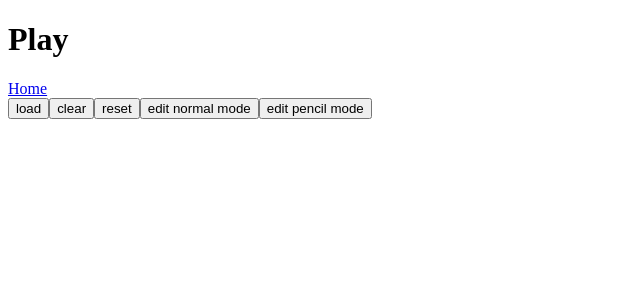
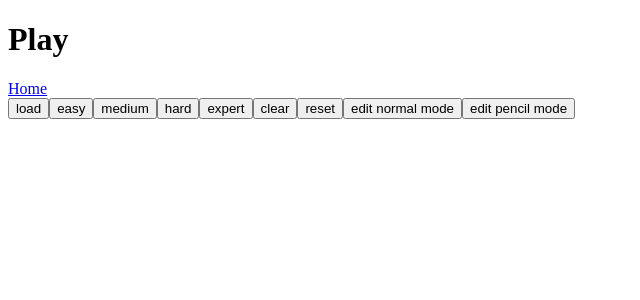
Before and after one commit to senorita-dev/sudoku-platform, a React (Vite) app: page /play in a window 1280 px wide. Shown: the top 300 px of the page, without its empty margins (0-640 px from the left). Built offline with nearby package versions, Linux system fonts and the light colour scheme.

Commit message:
add loading of custom difficulties

```diff
--- a/src/pages/Play/index.tsx
+++ b/src/pages/Play/index.tsx
@@ -11,7 +11,11 @@ function Play() {
       <h1 className="text-4xl font-bold">Play</h1>
       <Link to="/">Home</Link>
       <div className="flex gap-4">
-        <button onClick={() => dispatch({ type: 'LOAD' })}>load</button>
+        <button onClick={() => dispatch({ type: 'LOAD', payload: null })}>load</button>
+        <button onClick={() => dispatch({ type: 'LOAD', payload: 'easy' })}>easy</button>
+        <button onClick={() => dispatch({ type: 'LOAD', payload: 'medium' })}>medium</button>
+        <button onClick={() => dispatch({ type: 'LOAD', payload: 'hard' })}>hard</button>
+        <button onClick={() => dispatch({ type: 'LOAD', payload: 'expert' })}>expert</button>
         <button onClick={() => dispatch({ type: 'CLEAR' })}>clear</button>
         <button onClick={() => dispatch({ type: 'RESET' })}>reset</button>
         <button onClick={() => dispatch({ type: 'SET_EDIT_MODE', payload: 'normal' })}>edit normal mode</button>
--- a/src/store/sudokuStore.ts
+++ b/src/store/sudokuStore.ts
@@ -5,6 +5,7 @@ import { Difficulty } from 'sudoku-gen/dist/types/difficulty.type'
 
 interface LoadAction {
   type: 'LOAD'
+  payload: Difficulty | null
 }
 interface ClearAction {
   type: 'CLEAR'
@@ -78,7 +79,7 @@ const initialState: SudokuState = savedState ? JSON.parse(savedState) : defaultS
 export function sudokuReducer(state = initialState, action: SudokuAction): SudokuState {
   switch (action.type) {
     case 'LOAD': {
-      const { difficulty, puzzle, solution } = getSudoku()
+      const { difficulty, puzzle, solution } = getSudoku(action.payload ?? undefined)
       const grid = getGridFromPuzzle(puzzle)
       const originalGrid = structuredClone(grid)
       const solutionGrid = getGridFromPuzzle(solution)
```
